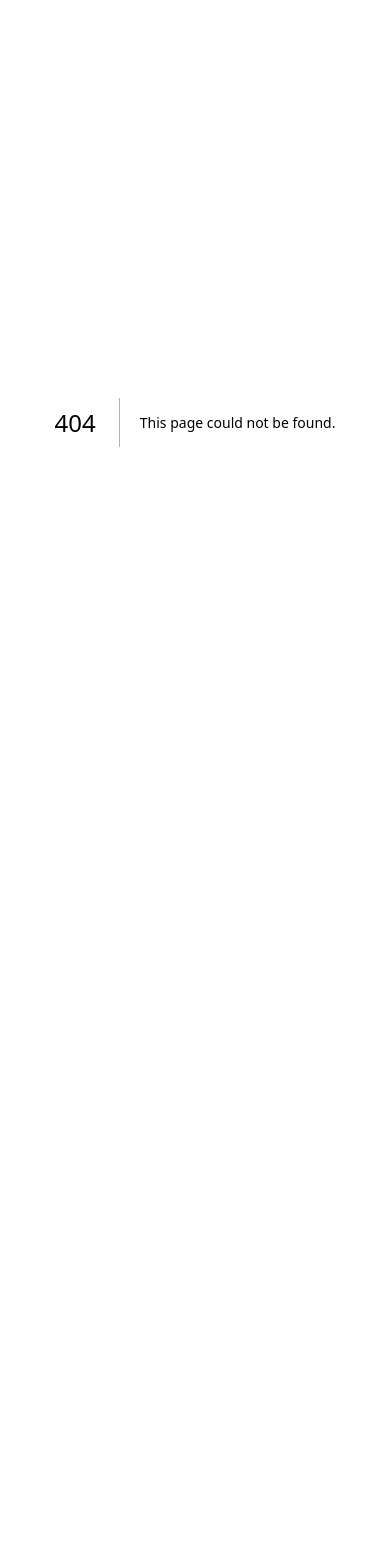
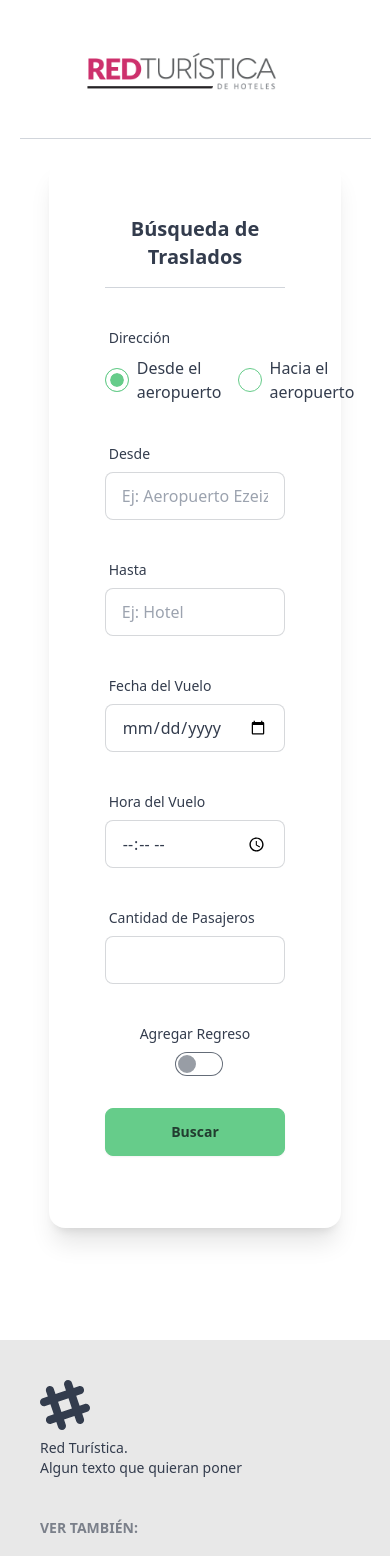
Before and after one commit to PedroMaldini/maquetaRed, a Next.js app: page /traslados in a window 390 px wide. Before the commit this address had no page. Shown: the top 1556 px of the page. Before the commit the page ends 844 px from the top, so only its background shows below. Built offline with nearby package versions, Linux system fonts and the light colour scheme.

Commit message:
chore: Update max-width values for responsive design

```diff
--- /dev/null
+++ b/app/traslados/page.js
@@ -0,0 +1,15 @@
+import Header from "@/components/Header";
+import Footer from "@/components/Footer";
+import BuscadorTraslados from "@/components/BuscadorTraslados";
+
+export default function Traslados() {
+  return (
+    <>
+      <Header />
+      <main>
+        <BuscadorTraslados />
+      </main>
+      <Footer />
+    </>
+  );
+}
--- a/components/Buscador.js
+++ b/components/Buscador.js
@@ -1,9 +1,9 @@
 "use client";
+
 const Buscador = ({ horizontal }) => {
   if (!horizontal) {
-    // Usar la propiedad correctamente
     return (
-      <div className="mx-20 max-w-sm scale-y-80 ">
+      <div className="mx-20 max-w-sm scale-y-80">
         <div className="card bg-base-100 shadow-lg p-2">
           <div className="card-body">
             <div className="border-b border-gray-300 pb-2">
@@ -12,7 +12,7 @@ const Buscador = ({ horizontal }) => {
 
             <form>
               {/* Nacionalidad */}
-              <div className="form-control mb-4 ">
+              <div className="form-control mb-4">
                 <label className="label">
                   <span className="label-text text-center">
                     Nacionalidad del Pasajero
@@ -25,7 +25,7 @@ const Buscador = ({ horizontal }) => {
               </div>
 
               {/* Destino */}
-              <div className="form-control mb-4 ">
+              <div className="form-control mb-4">
                 <label className="label">
                   <span className="label-text">Destino</span>
                 </label>
@@ -38,15 +38,14 @@ const Buscador = ({ horizontal }) => {
 
               {/* Fechas de entrada y salida */}
               <div className="w-full">
-                <div className="form-control mb-4 ">
+                <div className="form-control mb-4">
                   <label className="label">
                     <span className="label-text">IN</span>
                   </label>
                   <input type="date" className="input input-bordered" />
                 </div>
 
-                {/* Fecha de salida */}
-                <div className="form-control mb-4 ">
+                <div className="form-control mb-4">
                   <label className="label">
                     <span className="label-text">OUT</span>
                   </label>
@@ -59,7 +58,6 @@ const Buscador = ({ horizontal }) => {
                 <label className="label">
                   <span className="label-text">Habitaciones</span>
                 </label>
-                {/* Primera línea con habitaciones */}
                 <div className="flex space-x-4 mb-2">
                   <input
                     type="number"
@@ -67,7 +65,6 @@ const Buscador = ({ horizontal }) => {
                     className="input input-bordered w-1/3"
                   />
                 </div>
-                {/* Segunda línea con adultos y niños */}
                 <div className="flex space-x-4">
                   <div className="w-1/3">
                     <label className="label-text">Adultos</label>
@@ -93,7 +90,6 @@ const Buscador = ({ horizontal }) => {
                 <label className="label">
                   <span className="label-text">Solo Disponible</span>
                 </label>
-
                 <select className="select select-bordered">
                   <option>Si</option>
                   <option>No</option>
--- /dev/null
+++ b/components/BuscadorTraslados.js
@@ -0,0 +1,169 @@
+"use client";
+
+import { useState } from "react";
+
+export default function BuscadorTraslados() {
+  const [direction, setDirection] = useState("desde");
+  const [addReturn, setAddReturn] = useState(false);
+
+  return (
+    <>
+      <div className="max-w-[75%] mx-auto">
+        <div className="card bg-base-100 shadow-xl p-6">
+          <div className="card-body">
+            <div className="border-b border-gray-300 pb-4 mb-6">
+              <h2 className="card-title text-center text-xl font-semibold">
+                Búsqueda de Traslados
+              </h2>
+            </div>
+
+            <form
+              className="flex flex-wrap justify-between items-center gap-4"
+              onSubmit={(e) => {
+                e.preventDefault();
+                window.location.href = "/busqueda";
+              }}
+            >
+              {/* Dirección */}
+              <div className="form-control w-full sm:w-1/4 mb-4">
+                <label className="label">
+                  <span className="label-text">Dirección</span>
+                </label>
+                <div className="flex space-x-4">
+                  <label className="flex items-center">
+                    <input
+                      type="radio"
+                      name="direction"
+                      value="desde"
+                      checked={direction === "desde"}
+                      onChange={() => setDirection("desde")}
+                      className="radio radio-primary"
+                    />
+                    <span className="ml-2">Desde el aeropuerto</span>
+                  </label>
+                  <label className="flex items-center">
+                    <input
+                      type="radio"
+                      name="direction"
+                      value="hacia"
+                      checked={direction === "hacia"}
+                      onChange={() => setDirection("hacia")}
+                      className="radio radio-primary"
+                    />
+                    <span className="ml-2">Hacia el aeropuerto</span>
+                  </label>
+                </div>
+              </div>
+
+              {/* Desde y Hasta */}
+              <div className="form-control w-full sm:w-1/4 mb-4">
+                <label className="label">
+                  <span className="label-text">
+                    {direction === "desde" ? "Desde" : "Hasta"}
+                  </span>
+                </label>
+                <input
+                  type="text"
+                  placeholder={
+                    direction === "desde"
+                      ? "Ej: Aeropuerto Ezeiza"
+                      : "Ej: Hotel"
+                  }
+                  className="input input-bordered w-full"
+                />
+              </div>
+              <div className="form-control w-full sm:w-1/4 mb-4">
+                <label className="label">
+                  <span className="label-text">
+                    {direction === "desde" ? "Hasta" : "Desde"}
+                  </span>
+                </label>
+                <input
+                  type="text"
+                  placeholder={
+                    direction === "desde"
+                      ? "Ej: Hotel"
+                      : "Ej: Aeropuerto Ezeiza"
+                  }
+                  className="input input-bordered w-full"
+                />
+              </div>
+
+              {/* Fecha y Hora del Vuelo */}
+              <div className="form-control w-full sm:w-1/4 mb-4">
+                <label className="label">
+                  <span className="label-text">Fecha del Vuelo</span>
+                </label>
+                <input type="date" className="input input-bordered w-full" />
+              </div>
+              <div className="form-control w-full sm:w-1/4 mb-4">
+                <label className="label">
+                  <span className="label-text">Hora del Vuelo</span>
+                </label>
+                <input type="time" className="input input-bordered w-full" />
+              </div>
+
+              {/* Cantidad de Pasajeros */}
+              <div className="form-control w-full sm:w-1/4 mb-4">
+                <label className="label">
+                  <span className="label-text">Cantidad de Pasajeros</span>
+                </label>
+                <input
+                  type="number"
+                  min="1"
+                  className="input input-bordered w-full"
+                />
+              </div>
+
+              {/* Agregar Regreso */}
+              <div className="form-control w-full sm:w-1/4 mb-4 flex items-center">
+                <label className="label">
+                  <span className="label-text">Agregar Regreso</span>
+                </label>
+                <input
+                  type="checkbox"
+                  className="toggle toggle-primary ml-2"
+                  checked={addReturn}
+                  onChange={() => setAddReturn(!addReturn)}
+                />
+              </div>
+
+              {addReturn && (
+                <>
+                  <div className="form-control w-full sm:w-1/4 mb-4">
+                    <label className="label">
+                      <span className="label-text">Fecha de Regreso</span>
+                    </label>
+                    <input
+                      type="date"
+                      className="input input-bordered w-full"
+                    />
+                  </div>
+                  <div className="form-control w-full sm:w-1/4 mb-4">
+                    <label className="label">
+                      <span className="label-text">Hora de Regreso</span>
+                    </label>
+                    <input
+                      type="time"
+                      className="input input-bordered w-full"
+                    />
+                  </div>
+                </>
+              )}
+
+              {/* Botón Buscar */}
+              <div className="form-control w-full sm:w-1/4 mb-4 flex justify-end">
+                <button
+                  type="submit"
+                  className="btn btn-primary w-full sm:w-auto"
+                >
+                  Buscar
+                </button>
+              </div>
+            </form>
+          </div>
+        </div>
+      </div>
+    </>
+  );
+}
--- a/components/Header.js
+++ b/components/Header.js
@@ -45,13 +45,12 @@ const Header = () => {
         {/* Botones con iconos a la derecha usando DaisyUI */}
         <div className="hidden md:flex items-center space-x-6">
           {buttons.map((button) => (
-            <button
-              key={button}
-              className="link link-hover btn-sm flex items-center space-x-2 font-semibold"
-            >
-              <FontAwesomeIcon icon={icons[button]} className="size-6" />
-              <span>{button}</span>
-            </button>
+            <a href={`/${button.toLowerCase()}`} key={button}>
+              <button className="link link-hover btn-sm flex items-center space-x-2 font-semibold">
+                <FontAwesomeIcon icon={icons[button]} className="size-6" />
+                <span>{button}</span>
+              </button>
+            </a>
           ))}
         </div>
       </div>
--- a/package.json
+++ b/package.json
@@ -18,7 +18,8 @@
     "jspdf": "^2.5.2",
     "next": "^15.0.4",
     "react": "^19.0.0",
-    "react-dom": "^19.0.0"
+    "react-dom": "^19.0.0",
+    "react-transition-group": "^4.4.5"
   },
   "devDependencies": {
     "daisyui": "^4.12.14",
```
Also changed, not shown: app/globals.css (+20 -14 lines), components/ResultadoBusqueda.js (+11 -3 lines), 1 other file (tests, documents, lock files or other folders).
